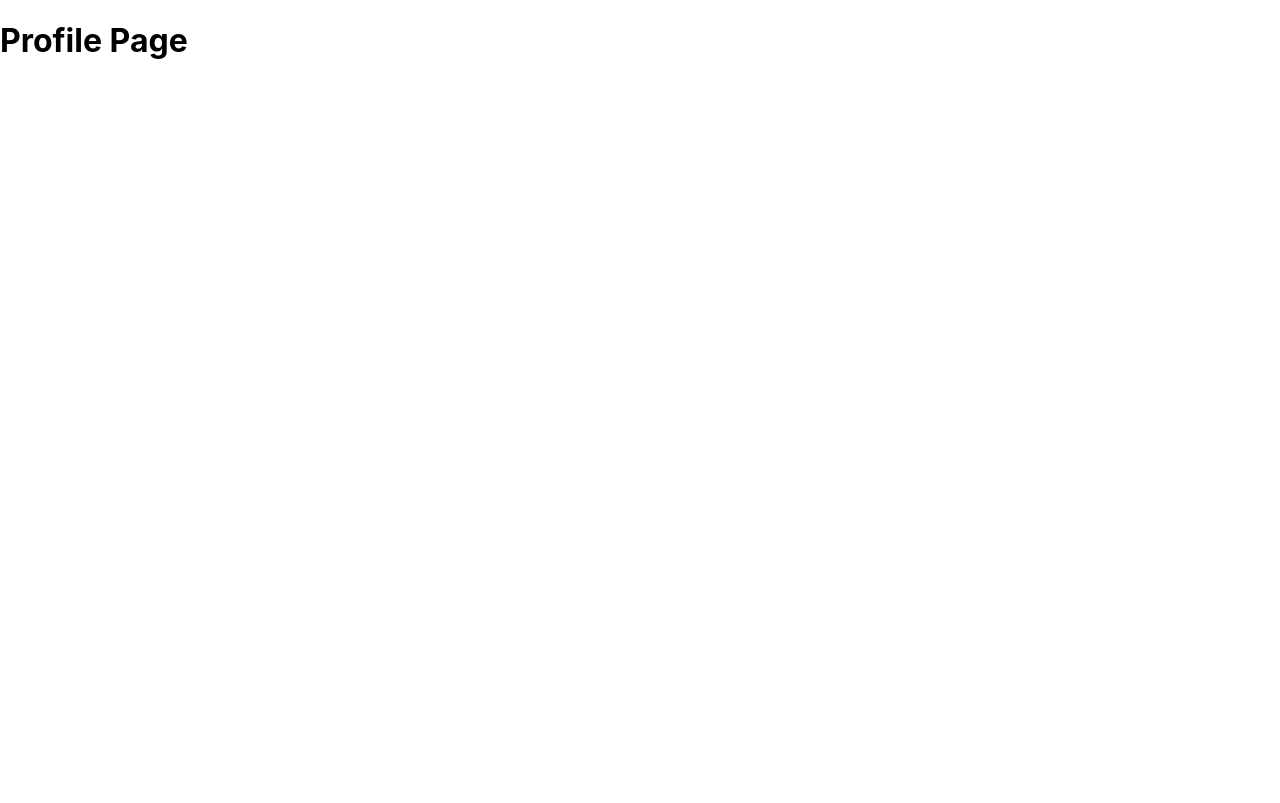
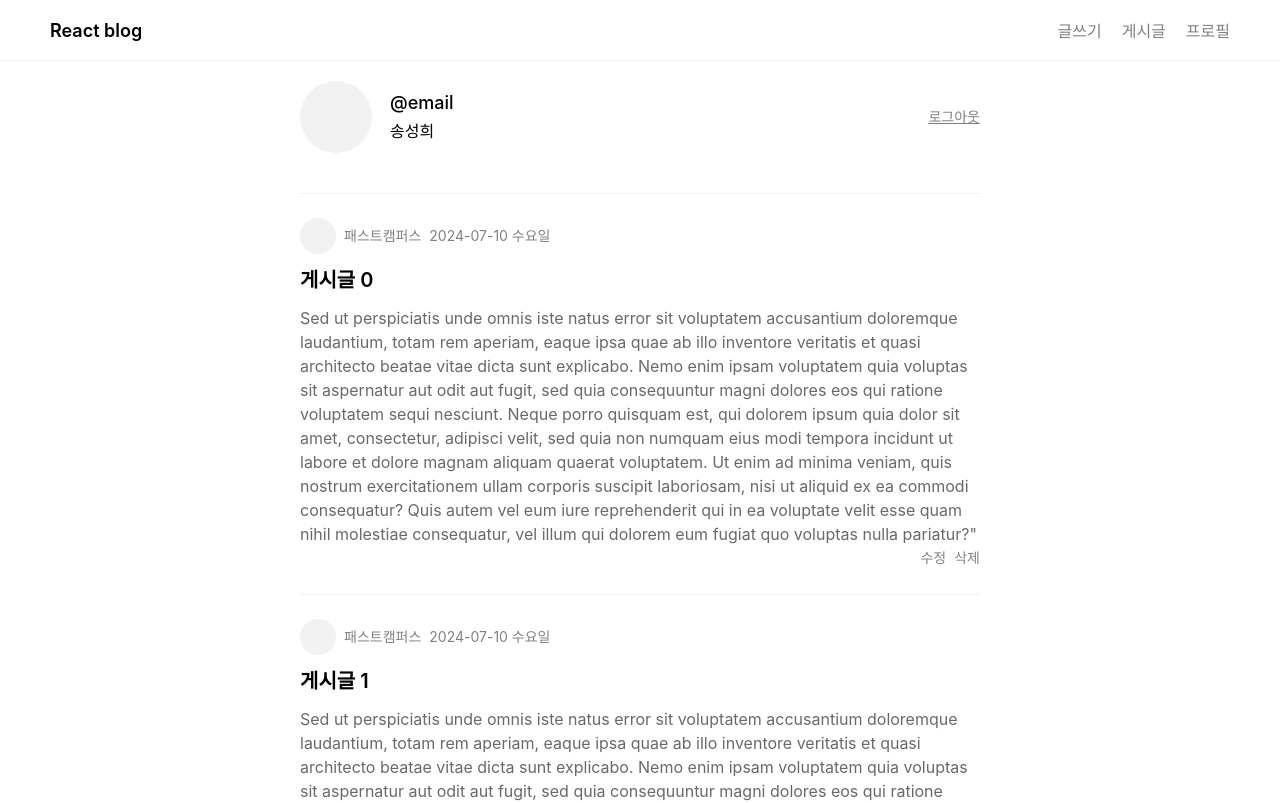
Before and after one commit to thdtjdgml415/fastcampus-blog-app, a React (Create React App) app: page /profile in a window 1280 px wide. Shown: the top 803 px of the page. Built offline with nearby package versions, Linux system fonts and the light colour scheme.

Commit message:
[Layout] 레이아웃 개발 - 게시글 페이지, 상세페이지, 프로필 페이지 - 헤더 , 푸터 컴포넌트화 재사용

```diff
--- /dev/null
+++ b/src/components/Footer.tsx
@@ -0,0 +1,11 @@
+import { Link } from "react-router-dom";
+
+export default function Footer() {
+  return (
+    <footer>
+      <Link to="/posts/new">글쓰기</Link>
+      <Link to="/posts">게시글</Link>
+      <Link to="/profile">프로필</Link>
+    </footer>
+  );
+}
--- /dev/null
+++ b/src/components/Header.tsx
@@ -0,0 +1,16 @@
+import { Link } from "react-router-dom";
+
+export default function Header() {
+  return (
+    <header className="header">
+      <Link to="/" className="header__logo">
+        React blog
+      </Link>
+      <div>
+        <Link to="/posts/new">글쓰기</Link>
+        <Link to="/posts">게시글</Link>
+        <Link to="/profile">프로필</Link>
+      </div>
+    </header>
+  );
+}
--- /dev/null
+++ b/src/components/PostDetail.tsx
@@ -0,0 +1,34 @@
+export default function PostDetail() {
+  return (
+    <div className="post__detail">
+      <div className="post__box">
+        <div className="post__title">What is Lorem Ipsum?</div>
+        <div className="post__profile-box">
+          <div className="post__profile" />
+          <div className="post__author-name">패스트캠퍼스</div>
+          <div className="post__date">2024-07-10 수요일</div>
+        </div>
+        <div className="post__utils-box">
+          <div className="post__delete">삭제</div>
+          <div className="post__edit">수정</div>
+        </div>
+
+        <div className="post__text">
+          Sed ut perspiciatis unde omnis iste natus error sit voluptatem
+          accusantium doloremque laudantium, totam rem aperiam, eaque ipsa quae
+          ab illo inventore veritatis et quasi architecto beatae vitae dicta
+          sunt explicabo. Nemo enim ipsam voluptatem quia voluptas sit
+          aspernatur aut odit aut fugit, sed quia consequuntur magni dolores eos
+          qui ratione voluptatem sequi nesciunt. Neque porro quisquam est, qui
+          dolorem ipsum quia dolor sit amet, consectetur, adipisci velit, sed
+          quia non numquam eius modi tempora incidunt ut labore et dolore magnam
+          aliquam quaerat voluptatem. Ut enim ad minima veniam, quis nostrum
+          exercitationem ullam corporis suscipit laboriosam, nisi ut aliquid ex
+          ea commodi consequatur? Quis autem vel eum iure reprehenderit qui in
+          ea voluptate velit esse quam nihil molestiae consequatur, vel illum
+          qui dolorem eum fugiat quo voluptas nulla pariatur?"
+        </div>
+      </div>
+    </div>
+  );
+}
--- /dev/null
+++ b/src/components/PostList.tsx
@@ -0,0 +1,54 @@
+import { Link } from "react-router-dom";
+interface PostListProps {
+  hasNavigation?: boolean;
+}
+export default function PostList({ hasNavigation = true }: PostListProps) {
+  return (
+    <>
+      {hasNavigation && (
+        <div className="post__navigation">
+          <div className="post__navigation-active">전체</div>
+          <div className="">나의 글</div>
+        </div>
+      )}
+
+      <div className="post__list">
+        {[...Array(10)].map((e, index) => {
+          return (
+            <div key={index} className="post__box">
+              <Link to={`/posts/${index}`}>
+                <div className="post__profile-box">
+                  <div className="post__profile" />
+                  <div className="post__author-name">패스트캠퍼스</div>
+                  <div className="post__date">2024-07-10 수요일</div>
+                </div>
+                <div className="post__title">게시글 {index}</div>
+                <div className="post__text">
+                  Sed ut perspiciatis unde omnis iste natus error sit voluptatem
+                  accusantium doloremque laudantium, totam rem aperiam, eaque
+                  ipsa quae ab illo inventore veritatis et quasi architecto
+                  beatae vitae dicta sunt explicabo. Nemo enim ipsam voluptatem
+                  quia voluptas sit aspernatur aut odit aut fugit, sed quia
+                  consequuntur magni dolores eos qui ratione voluptatem sequi
+                  nesciunt. Neque porro quisquam est, qui dolorem ipsum quia
+                  dolor sit amet, consectetur, adipisci velit, sed quia non
+                  numquam eius modi tempora incidunt ut labore et dolore magnam
+                  aliquam quaerat voluptatem. Ut enim ad minima veniam, quis
+                  nostrum exercitationem ullam corporis suscipit laboriosam,
+                  nisi ut aliquid ex ea commodi consequatur? Quis autem vel eum
+                  iure reprehenderit qui in ea voluptate velit esse quam nihil
+                  molestiae consequatur, vel illum qui dolorem eum fugiat quo
+                  voluptas nulla pariatur?"
+                </div>
+                <div className="post__utils-box">
+                  <div className="post__delete">삭제</div>
+                  <div className="post__edit">수정</div>
+                </div>
+              </Link>
+            </div>
+          );
+        })}
+      </div>
+    </>
+  );
+}
--- /dev/null
+++ b/src/components/Profile.tsx
@@ -0,0 +1,18 @@
+import { Link } from "react-router-dom";
+
+export default function Profile() {
+  return (
+    <div className="profile__box">
+      <div className="flex___box-lg">
+        <div className="profile__image" />
+        <div>
+          <div className="profile__email">@email</div>
+          <div className="profile__name">송성희</div>
+        </div>
+      </div>
+      <Link to="/" className="profile__logout">
+        로그아웃
+      </Link>
+    </div>
+  );
+}
--- a/src/index.css
+++ b/src/index.css
@@ -15,11 +15,17 @@ code {
 header {
   display: flex;
   justify-content: space-between;
-  flex-direction: row-reverse;
+  /* flex-direction: row-reverse; */
   border-bottom: 1px solid #f2f2f2;
   padding: 10px 40px;
   min-height: 40px;
   align-items: center;
+}
+
+header .header__logo {
+  color: black;
+  font-size: 18px;
+  font-weight: 600;
 }
 
 header a {
@@ -47,10 +53,168 @@ footer {
   justify-content: center;
   gap: 20px;
 }
+footer a {
+  margin: 0 10px;
+  text-decoration: none;
+  color: gray;
+}
 
-/* post list */
-.post-list {
+footer a:focus {
+  color: black;
+}
+
+footer a:hover {
+  color: black;
+}
+/* post navigation */
+.post__navigation {
+  display: flex;
+  gap: 12px;
+  margin: 0 auto;
+  min-width: 680px;
+  font-size: 16px;
+  color: gray;
+  cursor: pointer;
+  padding: 48px 20px 0px 20px;
+  max-width: 680px;
+}
+
+.post__navigation--active {
+  color: black;
+  font-weight: 600;
+}
+
+/* post list  post detail*/
+.post__list,
+.post__detail {
+  max-width: 680px;
   min-height: 90vh;
-  padding: 20px 40px;
+  padding: 20px;
   text-align: center;
+  margin: 0 auto;
+  text-align: left;
+  line-height: 24px;
 }
+
+.post__box {
+  padding-top: 24px;
+  padding-bottom: 24px;
+  border-top: 1px solid #f2f2f2;
+}
+
+.post__profile-box {
+  display: flex;
+  gap: 8px;
+  font-size: 14px;
+  align-items: center;
+}
+
+.post__profile {
+  width: 36px;
+  height: 36px;
+  background-color: #f2f2f2;
+  border-radius: 50%;
+}
+
+.post__date,
+.post__author-name {
+  color: gray;
+}
+
+.post__title {
+  font-size: 20px;
+  font-weight: 600;
+  margin: 14px 0;
+}
+
+.post__text {
+  color: dimgray;
+  font-size: 16px;
+}
+
+.post__list a {
+  text-decoration: none;
+  color: black;
+}
+
+.post__utils-box {
+  display: flex;
+  gap: 8px;
+  flex-direction: row-reverse;
+  font-size: 14px;
+  color: gray;
+}
+.post__delete:hover {
+  color: black;
+}
+.post__edit:hover {
+  color: black;
+}
+
+.post__delete:focus {
+  color: black;
+}
+.post__edit:focus {
+  color: black;
+}
+
+.post__detail .post__title {
+  font-size: 36px;
+  line-height: 40px;
+}
+
+.post__detail .post__utils-box {
+  padding: 10px 0;
+  border-top: 1px solid #f2f2f2;
+  border-bottom: 1px solid #f2f2f2;
+  flex-direction: row;
+}
+
+.post__detail .post__profile-box {
+  padding: 10px 0;
+}
+.post__detail .post__text {
+  padding: 20px 0;
+}
+
+.profile__box {
+  display: flex;
+  gap: 18px;
+  align-items: center;
+  font-size: 18px;
+  margin: 0 auto;
+  max-width: 680px;
+  text-align: left;
+  line-height: 24px;
+  justify-content: space-between;
+  padding: 20px;
+}
+
+.flex___box-lg {
+  display: flex;
+  gap: 18px;
+  align-items: center;
+}
+
+.profile__image {
+  width: 72px;
+  height: 72px;
+  background-color: #f2f2f2;
+  border-radius: 50%;
+}
+
+.profile__name {
+  font-size: 16px;
+  padding-top: 4px;
+}
+.profile__email {
+  font-weight: 500;
+}
+.profile__logout {
+  color: gray;
+  font-size: 14px;
+}
+.profile__logout:hover,
+.profile__logout:focus {
+  color: black;
+}
--- a/src/pages/home/index.tsx
+++ b/src/pages/home/index.tsx
@@ -1,21 +1,14 @@
 import { Link } from "react-router-dom";
+import Header from "../../components/Header";
+import Footer from "../../components/Footer";
+import PostList from "../../components/PostList";
 
 export default function Home() {
   return (
     <div>
-      <header>
-        <div>
-          <Link to="/posts/new">글쓰기</Link>
-          <Link to="/posts">게시글</Link>
-          <Link to="/profile">프로필</Link>
-        </div>
-      </header>
-      <div className="post-list">post list</div>
-      <footer>
-        <div>menu1</div>
-        <div>menu2</div>
-        <div>menu3</div>
-      </footer>
+      <Header />
+      <PostList />
+      <Footer />
     </div>
   );
 }
--- a/src/pages/posts/detail.tsx
+++ b/src/pages/posts/detail.tsx
@@ -1,3 +1,13 @@
-export default function PostsDetail() {
-  return <div>post detail</div>;
+import Footer from "../../components/Footer";
+import Header from "../../components/Header";
+import PostDetail from "../../components/PostDetail";
+
+export default function PostPage() {
+  return (
+    <>
+      <Header />
+      <PostDetail />
+      <Footer />
+    </>
+  );
 }
--- a/src/pages/posts/index.tsx
+++ b/src/pages/posts/index.tsx
@@ -1,3 +1,13 @@
-export default function Posts() {
-  return <div>POSTS LIST</div>;
+import Footer from "../../components/Footer";
+import Header from "../../components/Header";
+import PostList from "../../components/PostList";
+
+export default function PostPage() {
+  return (
+    <>
+      <Header />
+      <PostList />
+      <Footer />
+    </>
+  );
 }
--- a/src/pages/posts/new.tsx
+++ b/src/pages/posts/new.tsx
@@ -1,3 +1,12 @@
+import Footer from "../../components/Footer";
+import Header from "../../components/Header";
+
 export default function PostNew() {
-  return <h1>post new Page</h1>;
+  return (
+    <>
+      <Header />
+      <div>Post Form</div>
+      <Footer />
+    </>
+  );
 }
--- a/src/pages/profile/index.tsx
+++ b/src/pages/profile/index.tsx
@@ -1,3 +1,15 @@
+import Footer from "../../components/Footer";
+import Header from "../../components/Header";
+import PostList from "../../components/PostList";
+import Profile from "../../components/Profile";
+
 export default function PorfilePage() {
-  return <h1>Profile Page</h1>;
+  return (
+    <>
+      <Header />
+      <Profile />
+      <PostList hasNavigation={false} />
+      <Footer />
+    </>
+  );
 }
```
